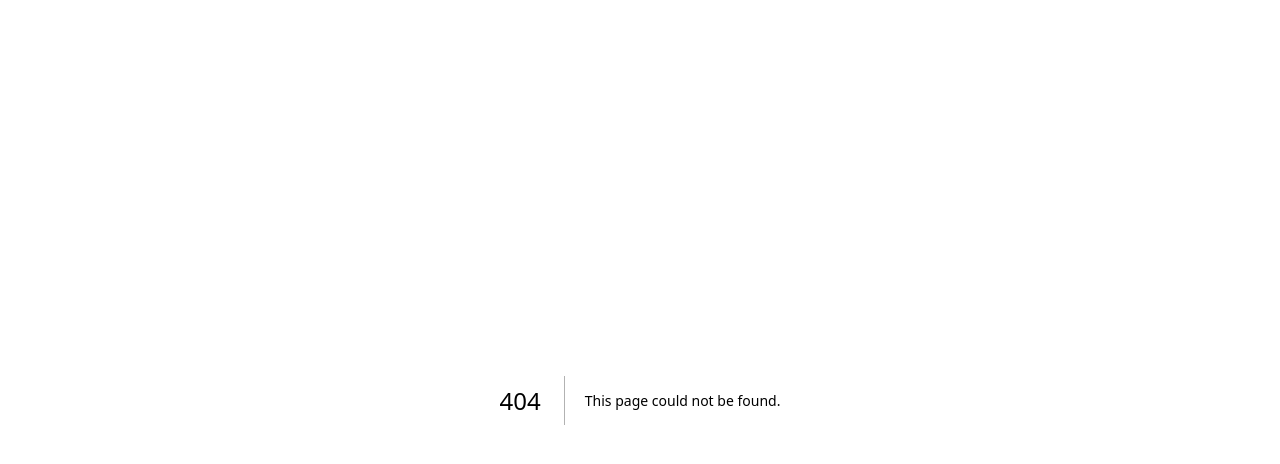
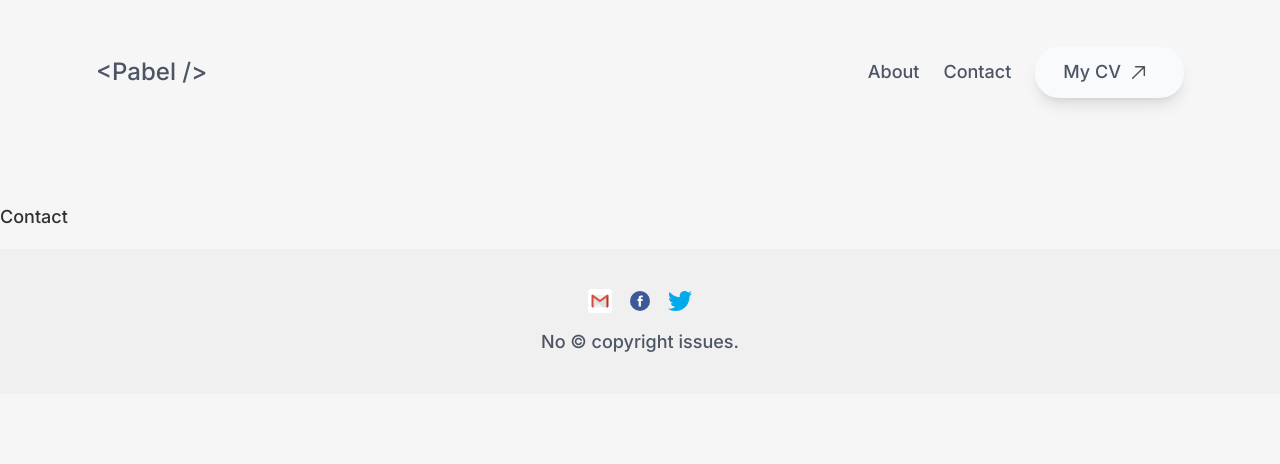
Before and after one commit to mdpabel/portfolio, a Next.js app: page /contact in a window 1280 px wide. Before the commit this address had no page. Shown: the top 464 px of the page. Built offline with nearby package versions, Linux system fonts and the light colour scheme.

Commit message:
Added navbar component

```diff
--- a/components/Header.tsx
+++ b/components/Header.tsx
@@ -11,9 +11,7 @@ const Header = () => {
       <div className='text-2xl text-gray-600'>
         <Link href='/'>{'<Pabel />'}</Link>
       </div>
-      {/* <div>
-        <Tab />
-      </div> */}
+
       <div>
         <ul className='items-center hidden space-x-6 text-gray-600 md:flex'>
           <li>
--- /dev/null
+++ b/pages/about/index.tsx
@@ -0,0 +1,10 @@
+import React from 'react';
+import MainLayout from '@/layout/MainLayout';
+
+const About = () => {
+  return <div>About</div>;
+};
+
+About.layout = MainLayout;
+
+export default About;
--- /dev/null
+++ b/pages/contact/index.tsx
@@ -0,0 +1,10 @@
+import React from 'react';
+import MainLayout from '@/layout/MainLayout';
+
+const Contact = () => {
+  return <div>Contact</div>;
+};
+
+Contact.layout = MainLayout;
+
+export default Contact;
```
